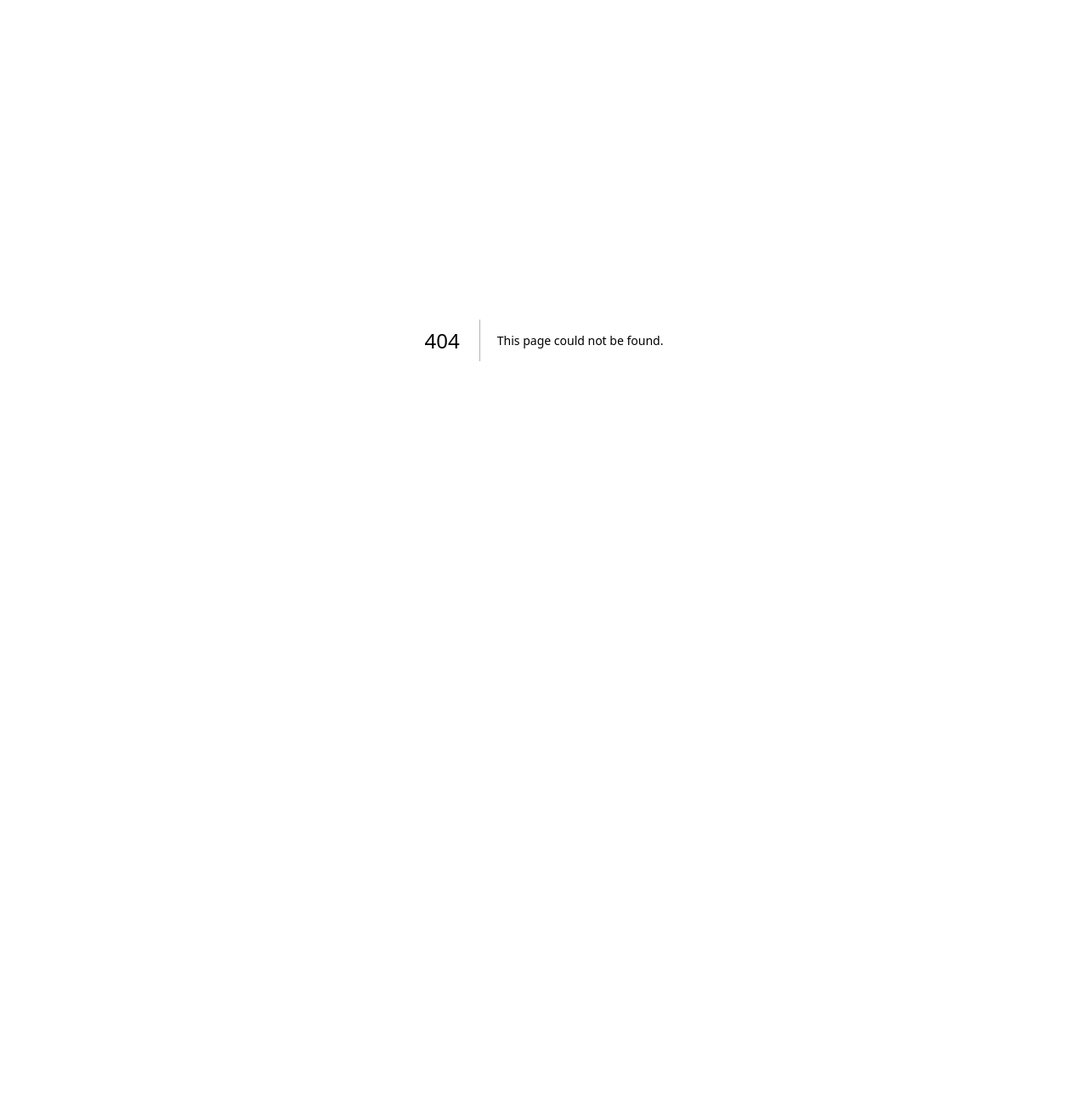
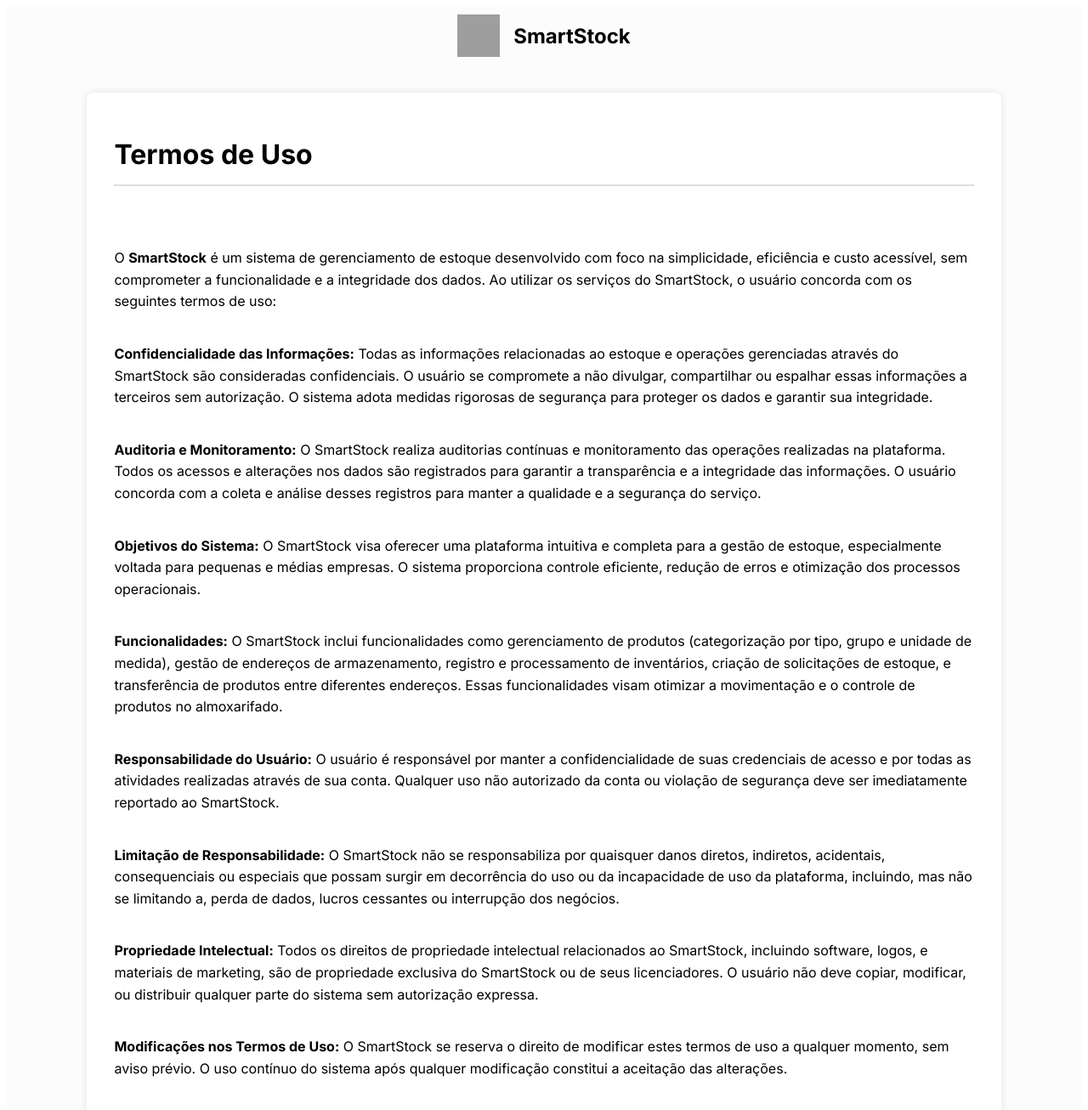
Before and after one commit to gpessoni/Smart-Stock, a Next.js app: page /termos_uso in a window 1280 px wide. Before the commit this address had no page. Shown: the top 1306 px of the page at 85% size. Before the commit the page ends 800 px from the top, so only its background shows below. Built offline with nearby package versions, Linux system fonts and the light colour scheme; grey boxes are pictures that could not be loaded.

Commit message:
✨ feat: Implements the Use Terms page

```diff
--- /dev/null
+++ b/src/app/termos_uso/page.module.css
@@ -0,0 +1,43 @@
+.container {
+    display: flex;
+    flex-direction: column;
+    align-items: center;
+    background-color: #fcfcfc;
+    justify-content: crgb(255, 0, 0)
+}
+
+.logoContainer {
+    display: flex;
+    align-items: center;
+    margin-bottom: 2rem;
+}
+
+.logoContainer img {
+    margin-right: 1rem;
+}
+
+
+.content {
+    width: 80%;
+    max-width: 1200px;
+    padding: 2rem;
+    background-color: #fff;
+    border-radius: 8px;
+    box-shadow: 0px 0px 10px rgba(0, 0, 0, 0.1);
+}
+
+.title {
+    font-size: 2rem;
+    margin-bottom: 1rem;
+}
+
+.separator {
+    height: 2px;
+    background-color: #ddd;
+    margin: 1rem 0;
+}
+
+.text {
+    font-size: 1rem;
+    line-height: 1.6;
+}
--- /dev/null
+++ b/src/app/termos_uso/page.tsx
@@ -0,0 +1,101 @@
+"use client"
+import styles from "./page.module.css"
+
+export default function TermoUso() {
+    return (
+        <div className={styles.container}>
+            <div className={styles.logoContainer}>
+                <img src="https://cdn-icons-png.flaticon.com/512/4947/4947506.png" alt="Logo" width={50} height={50} />
+                <h2>SmartStock</h2>
+            </div>
+
+            <div className={styles.content}>
+                <h1 className={styles.title}>Termos de Uso</h1>
+                <div className={styles.separator}></div>
+                <br />
+                <br />
+                <p>
+                    <span className={styles.text}>
+                        O <strong>SmartStock</strong> é um sistema de gerenciamento de estoque desenvolvido com foco na simplicidade, eficiência e custo
+                        acessível, sem comprometer a funcionalidade e a integridade dos dados. Ao utilizar os serviços do SmartStock, o usuário concorda com os
+                        seguintes termos de uso:
+                    </span>
+                    <br />
+                    <br />
+                </p>
+                <p>
+                    <span className={styles.text}>
+                        <strong>Confidencialidade das Informações:</strong> Todas as informações relacionadas ao estoque e operações gerenciadas através do
+                        SmartStock são consideradas confidenciais. O usuário se compromete a não divulgar, compartilhar ou espalhar essas informações a
+                        terceiros sem autorização. O sistema adota medidas rigorosas de segurança para proteger os dados e garantir sua integridade.
+                    </span>
+                    <br />
+                    <br />
+                </p>
+                <p>
+                    <span className={styles.text}>
+                        <strong>Auditoria e Monitoramento:</strong> O SmartStock realiza auditorias contínuas e monitoramento das operações realizadas na
+                        plataforma. Todos os acessos e alterações nos dados são registrados para garantir a transparência e a integridade das informações. O
+                        usuário concorda com a coleta e análise desses registros para manter a qualidade e a segurança do serviço.
+                    </span>
+                    <br />
+                    <br />
+                </p>
+                <p>
+                    <span className={styles.text}>
+                        <strong>Objetivos do Sistema:</strong> O SmartStock visa oferecer uma plataforma intuitiva e completa para a gestão de estoque,
+                        especialmente voltada para pequenas e médias empresas. O sistema proporciona controle eficiente, redução de erros e otimização dos
+                        processos operacionais.
+                    </span>
+                    <br />
+                    <br />
+                </p>
+                <p>
+                    <span className={styles.text}>
+                        <strong>Funcionalidades:</strong> O SmartStock inclui funcionalidades como gerenciamento de produtos (categorização por tipo, grupo e
+                        unidade de medida), gestão de endereços de armazenamento, registro e processamento de inventários, criação de solicitações de estoque, e
+                        transferência de produtos entre diferentes endereços. Essas funcionalidades visam otimizar a movimentação e o controle de produtos no
+                        almoxarifado.
+                    </span>
+                    <br />
+                    <br />
+                </p>
+                <p>
+                    <span className={styles.text}>
+                        <strong>Responsabilidade do Usuário:</strong> O usuário é responsável por manter a confidencialidade de suas credenciais de acesso e por
+                        todas as atividades realizadas através de sua conta. Qualquer uso não autorizado da conta ou violação de segurança deve ser
+                        imediatamente reportado ao SmartStock.
+                    </span>
+                    <br />
+                    <br />
+                </p>
+                <p>
+                    <span className={styles.text}>
+                        <strong>Limitação de Responsabilidade:</strong> O SmartStock não se responsabiliza por quaisquer danos diretos, indiretos, acidentais,
+                        consequenciais ou especiais que possam surgir em decorrência do uso ou da incapacidade de uso da plataforma, incluindo, mas não se
+                        limitando a, perda de dados, lucros cessantes ou interrupção dos negócios.
+                    </span>
+                    <br />
+                    <br />
+                </p>
+                <p>
+                    <span className={styles.text}>
+                        <strong>Propriedade Intelectual:</strong> Todos os direitos de propriedade intelectual relacionados ao SmartStock, incluindo software,
+                        logos, e materiais de marketing, são de propriedade exclusiva do SmartStock ou de seus licenciadores. O usuário não deve copiar,
+                        modificar, ou distribuir qualquer parte do sistema sem autorização expressa.
+                    </span>
+                    <br />
+                    <br />
+                </p>
+                <p>
+                    <span className={styles.text}>
+                        <strong>Modificações nos Termos de Uso:</strong> O SmartStock se reserva o direito de modificar estes termos de uso a qualquer momento,
+                        sem aviso prévio. O uso contínuo do sistema após qualquer modificação constitui a aceitação das alterações.
+                    </span>
+                    <br />
+                    <br />
+                </p>
+            </div>
+        </div>
+    )
+}
```
